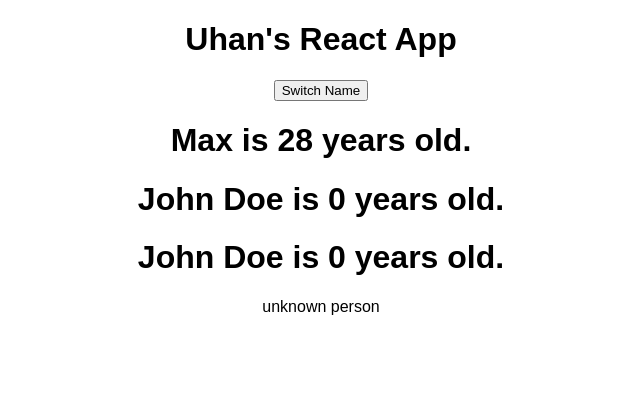
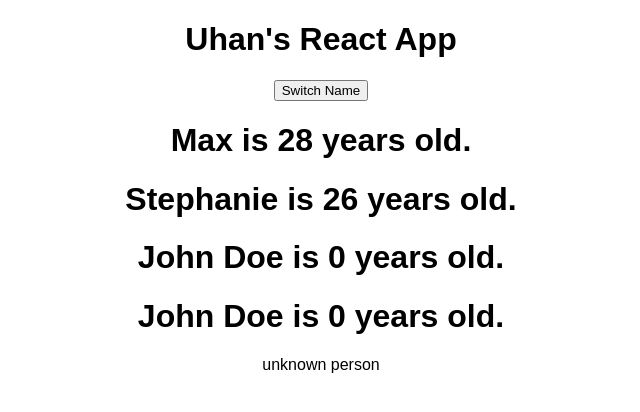
Before and after one commit to Uhan19/react-sandbox, a React (Create React App) app: page / in a window 1280 px wide. Shown: the top 412 px of the page, without its empty margins (319-959 px from the left). Built offline with nearby package versions, Linux system fonts and the light colour scheme.

Commit message:
Use react hooks for state in app

```diff
--- a/src/App.js
+++ b/src/App.js
@@ -1,28 +1,42 @@
-import React, { Component } from 'react';
+import React, { useState } from 'react';
 import './App.css';
 import Person from "./Person/Person";
 
-class App extends Component {
-  state = {
+const app = props => {
+  // useState always returns an array with exactly two elements
+  // the first elemen tis the state, and the second is a function that allows
+  // us to manipulate the state
+  const [ personState, setPersonState ] = useState({
     persons: [
-      { name: 'Max', age: 28 },
+      { name: "Max", age: 28 },
       { name: "Manu", age: 29 },
       { name: "Stephanie", age: 26}
     ]
+  });
+
+  const [ otherState, setOtherState ] = useState("some other value")
+
+  const switchNameHandler = () => {
+    setPersonState({
+      persons: [
+        { name: "Yuehan", age: 26 },
+        { name: "Manu", age: 29 },
+        { name: "Kinga", age: 24}
+      ]
+    })
   }
 
-  render() {
   return (
     <div className="App">
       <h1>Uhan's React App</h1>
-        <button>Switch Name</button>
-        <Person name={this.state.persons[0].name} age={this.state.persons[0].age}/>
+      <button onClick={switchNameHandler}>Switch Name</button>
+      <Person name={personState.persons[0].name} age={personState.persons[0].age}/>
+      <Person name={personState.persons[2].name} age={personState.persons[2].age}/>
       <Person />
       <Person>unknown person</ Person>
     </div>
   );
   // return React.createElement("div", { className: "App" }, React.createElement("h1", null, "Input Field"), React.createElement("input"))
 }
-}
 
-export default App;
+export default app;
```
Lines whose indentation alone changed are shown as unchanged.
